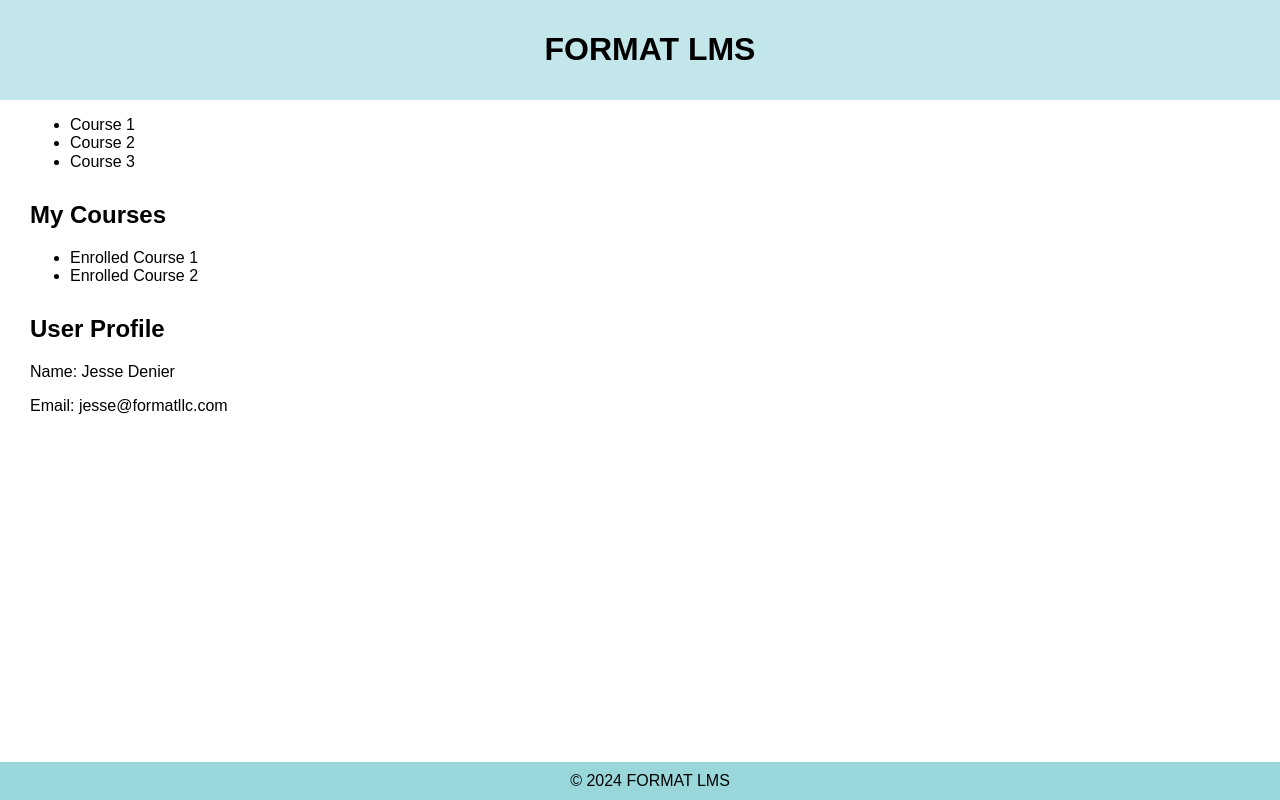
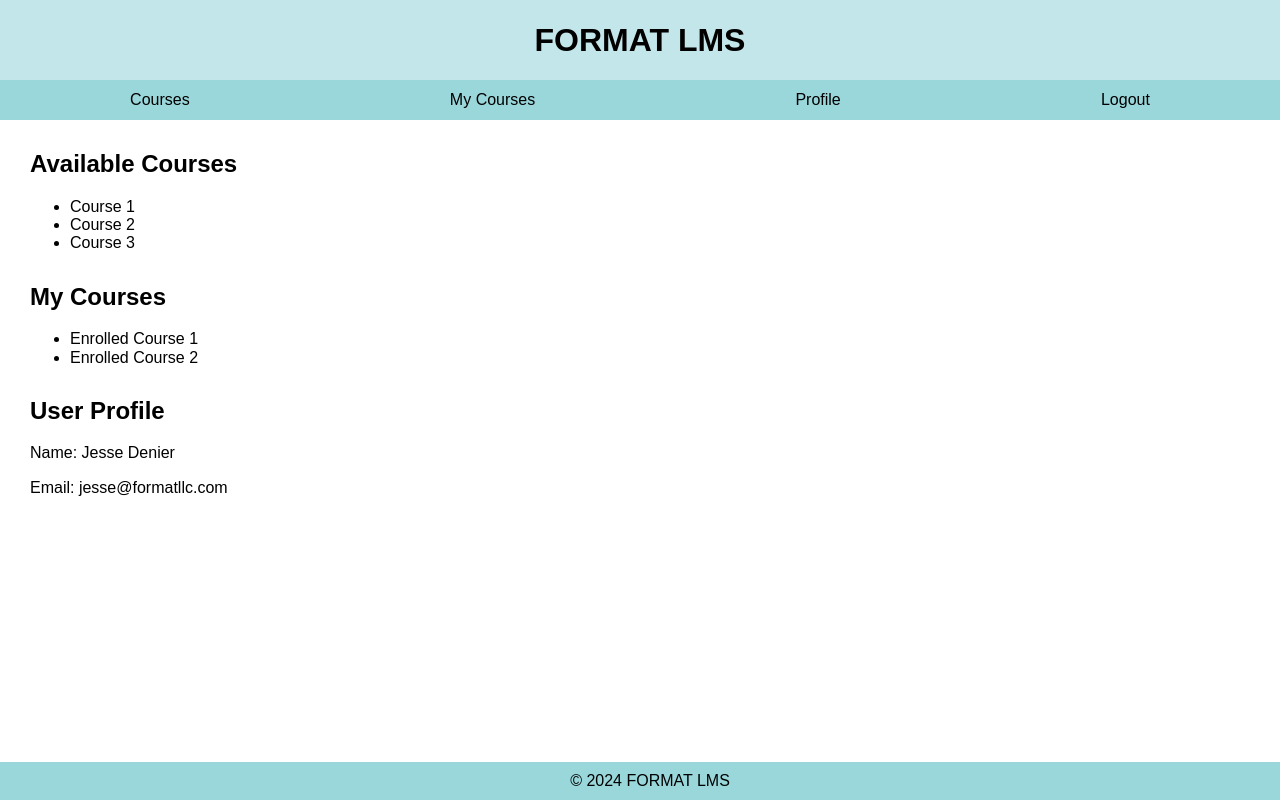
Before and after one commit to JesseDenier/Format-LMS, a plain HTML site: page index.html in a window 1280 px wide. Drawn offline with Linux system fonts and the light colour scheme.

Commit message:
Fixed header and navigation fixed issues.

```diff
--- a/assets/css/coursestyle.css
+++ b/assets/css/coursestyle.css
@@ -10,4 +10,5 @@ iframe {
     100vh - 60px
   ); /* Adjusted height to accommodate header and footer */
   border: none;
+  margin-top: calc(var(--header_height));
 }
--- a/assets/css/style.css
+++ b/assets/css/style.css
@@ -5,6 +5,8 @@
   --white: #ffffff;
   --dark_gray: #5a5a5a;
   --black: #000000;
+  --header_height: 80px;
+  --nav_height: 40px;
 }
 
 /* Removes the default underline/color applied to links. */
@@ -20,19 +22,31 @@ body {
 header {
   background-color: var(--light_blue);
   color: var(--black);
-  text-align: center;
-  padding: 10px;
   position: fixed;
+  display: flex;
+  justify-content: center;
+  align-items: center;
   top: 0;
   width: 100%;
+  height: var(--header_height);
 }
 nav {
   background-color: var(--dark_blue);
   color: var(--black);
+  position: fixed;
   display: flex;
   justify-content: space-around;
-  padding: 10px;
+  align-items: center;
+  top: var(--header_height);
+  width: 100%;
+  height: var(--nav_height);
 }
+
+/* Adjusts first section down to not be hidden by fixed header and nav. */
+section:first-of-type {
+  margin-top: calc(var(--header_height) + var(--nav_height) + 30px);
+}
+
 section {
   margin: 30px 0 30px 30px;
 }
--- a/index.html
+++ b/index.html
@@ -18,7 +18,7 @@
       <a href="#profile">Profile</a>
       <a href="#logout">Logout</a>
     </nav>
-    <section id="courses">
+    <section class="courses" id="courses">
       <h2>Available Courses</h2>
       <ul>
         <li><a href="course1.html">Course 1</a></li>
```
